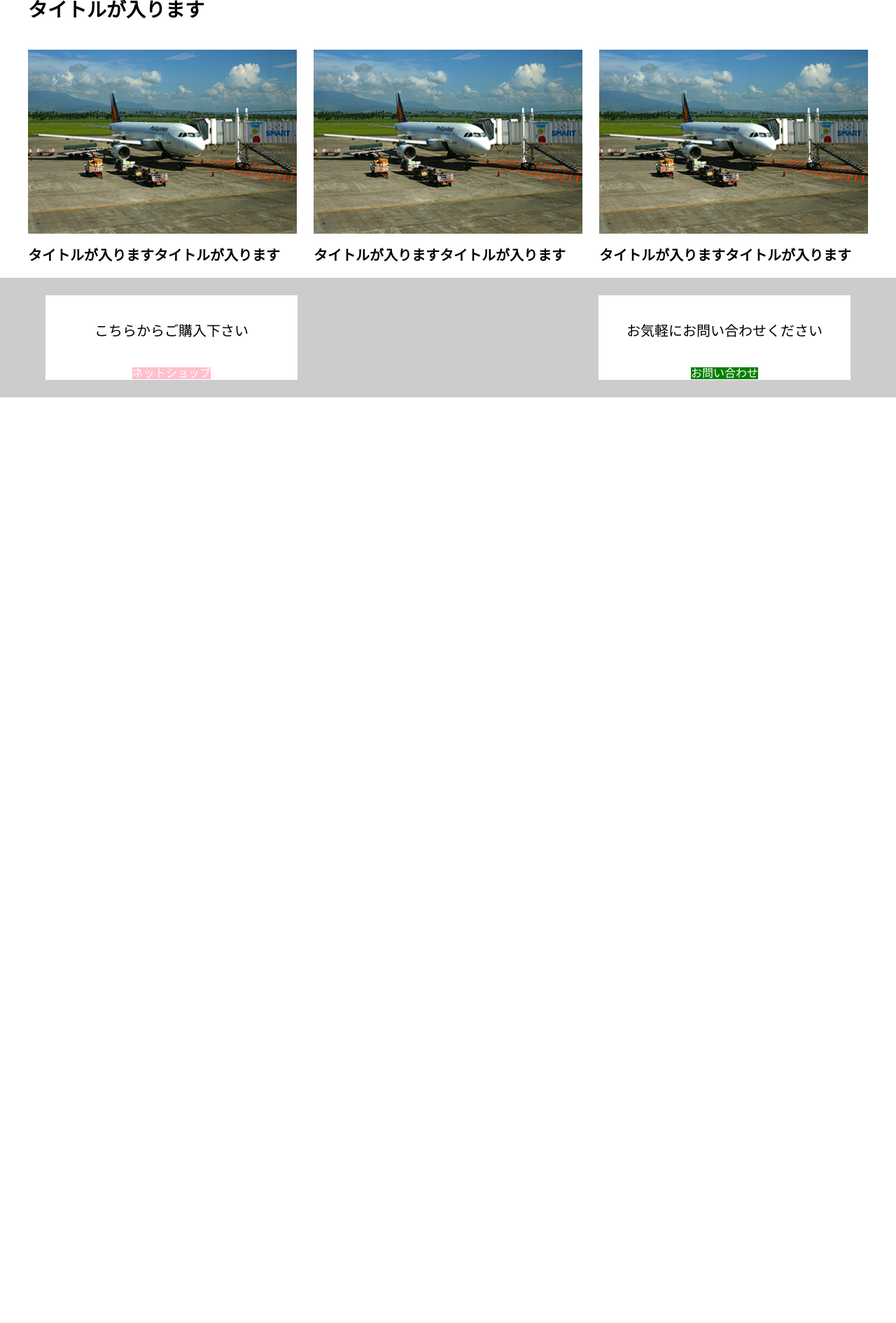
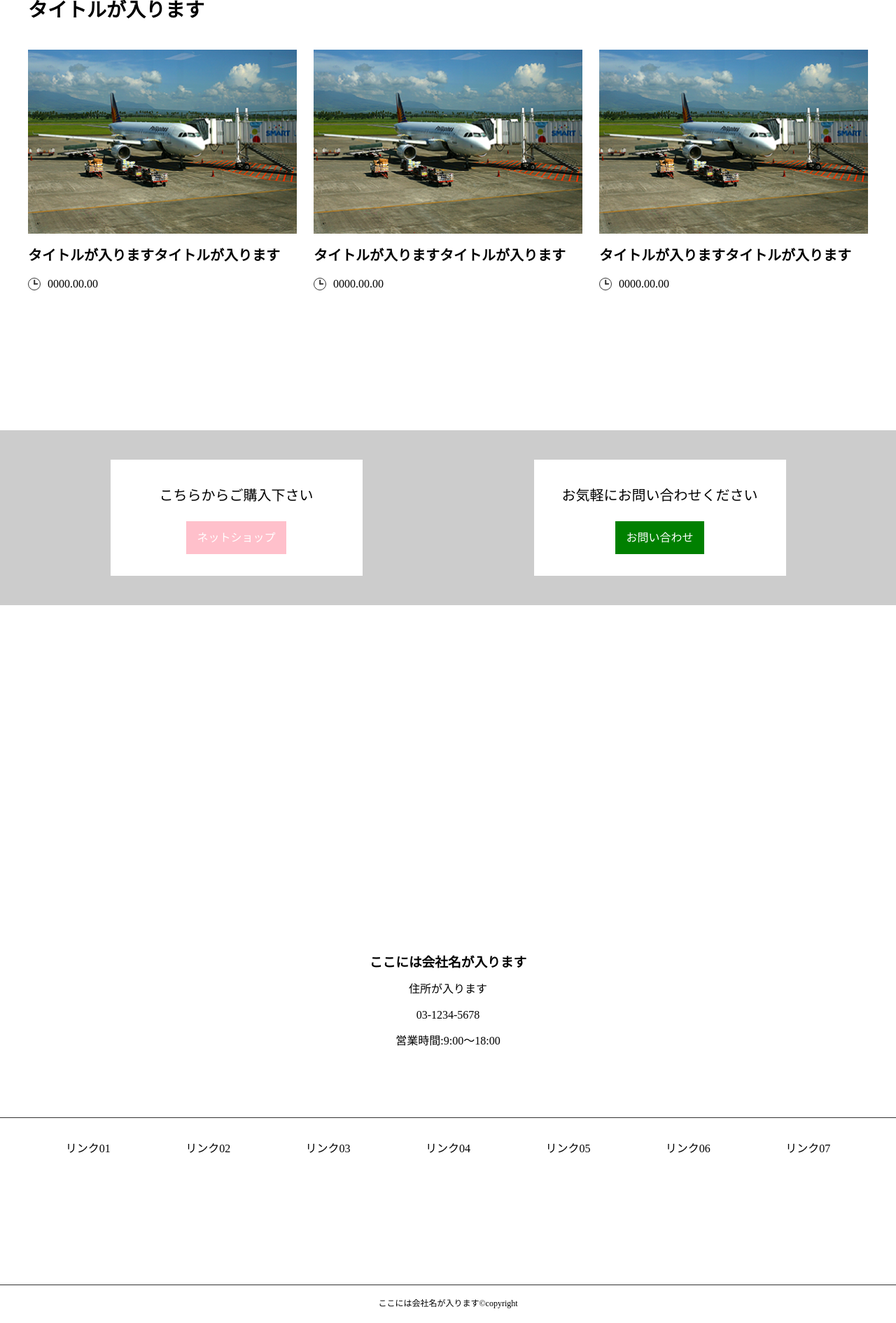
Before and after one commit to ETO-YOSHIKI/top, a PHP site: page / in a window 1280 px wide. Shown: the part 2263-4154 px from the top of the page at 70% size. Before the commit the page ends 2831 px from the top, so only its background shows below. Run offline with PHP 8.4, Linux system fonts and the light colour scheme.

Commit message:
アイコン追加

```diff
--- a/index.html
+++ b/index.html
@@ -91,20 +91,32 @@
           <div class=sec_04_box>
               <img src="img_04.png" alt>
               <h3 class="sec_04_h3">タイトルが入りますタイトルが入ります</h3>
+              <div class="icon-container">
+                <span class="dli-clock"></span>
+                <span class="icon-number">0000.00.00</span>
+              </div>
             </div>
           <div class=sec_04_box>
               <img src="img_04.png" alt>
               <h3 class="sec_04_h3">タイトルが入りますタイトルが入ります</h3>
+              <div class="icon-container">
+                <span class="dli-clock"></span>
+                <span class="icon-number">0000.00.00</span>
+              </div>
             </div>
           <div class=sec_04_box>
               <img src="img_04.png" alt>
               <h3 class="sec_04_h3">タイトルが入りますタイトルが入ります</h3>
+              <div class="icon-container">
+                <span class="dli-clock"></span>
+                <span class="icon-number">0000.00.00</span>
+              </div>
             </div>
             </div>
         </div>
     </section>
     <section class="sec_btn">
-      <div class="wrapper100">
+      <div class="wrapper">
         <div class="sec_btn_content">
           <div class="content_btn_left">
             <h2>こちらからご購入下さい</h2>
@@ -117,6 +129,46 @@
         </div>
       </div>
     </section>
+    <section class="sec_05">
+      <div class="wrapper">
+        <h3>ここには会社名が入ります</h3>
+              <br>住所が入ります</br>
+              <br>03-1234-5678</br>
+              <br>営業時間:9:00～18:00</br>
+            </div>
+      </section>
+      <section class="sec_06">
+        <div class="wrapper">
+          <div class="rink">
+         <ul>
+          <li>
+            <a href="#">リンク01</a>
+          </li>
+          <li>
+            <a href="#">リンク02</a>
+          </li>
+          <li>
+            <a href="#">リンク03</a>
+          </li>
+          <li>
+            <a href="#">リンク04</a>
+          </li>
+          <li>
+            <a href="#">リンク05</a>
+          </li>
+          <li>
+            <a href="#">リンク06</a>
+          </li>
+          <li>
+            <a href="#">リンク07</a>
+          </li>
+         </ul>
+        </div>
+              </div>
+        </section>
   </main>
+  <footer>
+    <p>ここには会社名が入ります©copyright</p>
+  </footer>
 </body>
 </html>
--- a/style.css
+++ b/style.css
@@ -132,14 +132,22 @@ img{
   font-size: 20px;
   margin: 20px 0;
 }
+.sec_05 {
+text-align: center;
+margin-top: 500px;
+}
 
 .sec_btn {
   background-color: #cccccc;
+  height: 250px;
+  align-content: center;
+  margin-top: 200px;
 }
 
 .content_btn_left {
   background-color: white;
   width: 360px;
+  padding-bottom: 45px;
 }
 
 .content_btn_right {
@@ -157,23 +165,81 @@ img{
 .btn{
   background-color: pink;
   color: white;
+  padding: 15px;
 }
 
 .btn2{
   background-color: green;
   color: white;
+  padding: 15px;
 }
 
 .sec_btn_content{
   display: flex;
-  justify-content: space-between;
+  justify-content: space-around;
   text-align: center;
 }
 
-.wrapper100 {
-  max-width: 1200px;
-  width: 100%;
+.icon-container {
+  display: flex;
+  align-items: center;
+}
+.dli-clock {
+  display: inline-block;
+  vertical-align: middle;
+  color: #333;
+  line-height: 1;
+  position: relative;
+  width: 1em;
+  height: 1em;
+  border: 0.1em solid currentColor;
+  border-radius: 50%;
+  box-sizing: content-box;
+}
+
+.dli-clock::before, .dli-clock::after {
+  content: '';
+  position: absolute;
+  left: 50%;
+  bottom: 50%;
+  background: currentColor;
+  border-radius: 0.1em;
+  transform: translate(-0.05em, 0.05em);
+}
+
+.dli-clock::before {
+  width: 0.1em;
+  height: 0.4em;
+}
+
+.dli-clock::after {
+  width: 0.35em;
+  height: 0.1em;
+}
+.icon-number {
+  margin-left: 10px;
+  font-size: 1em;
+}
+
+.rink ul {
+  display: flex;
+}
+
+.sec_06 {
+  margin-top: 100px;
+  border-top: 1px solid #333333;
+  border-bottom: 1px solid #333333;
+  padding-bottom: 150px;
+}
+
+.rink li {
   margin-right: auto;
-  margin-left: auto;
-  padding: 25px;
+    margin-left: auto;
+    padding: 35px;
 }
+
+footer p {
+  text-align: center;
+  font-size: 12px;
+  padding: 20px 0;
+}
```
